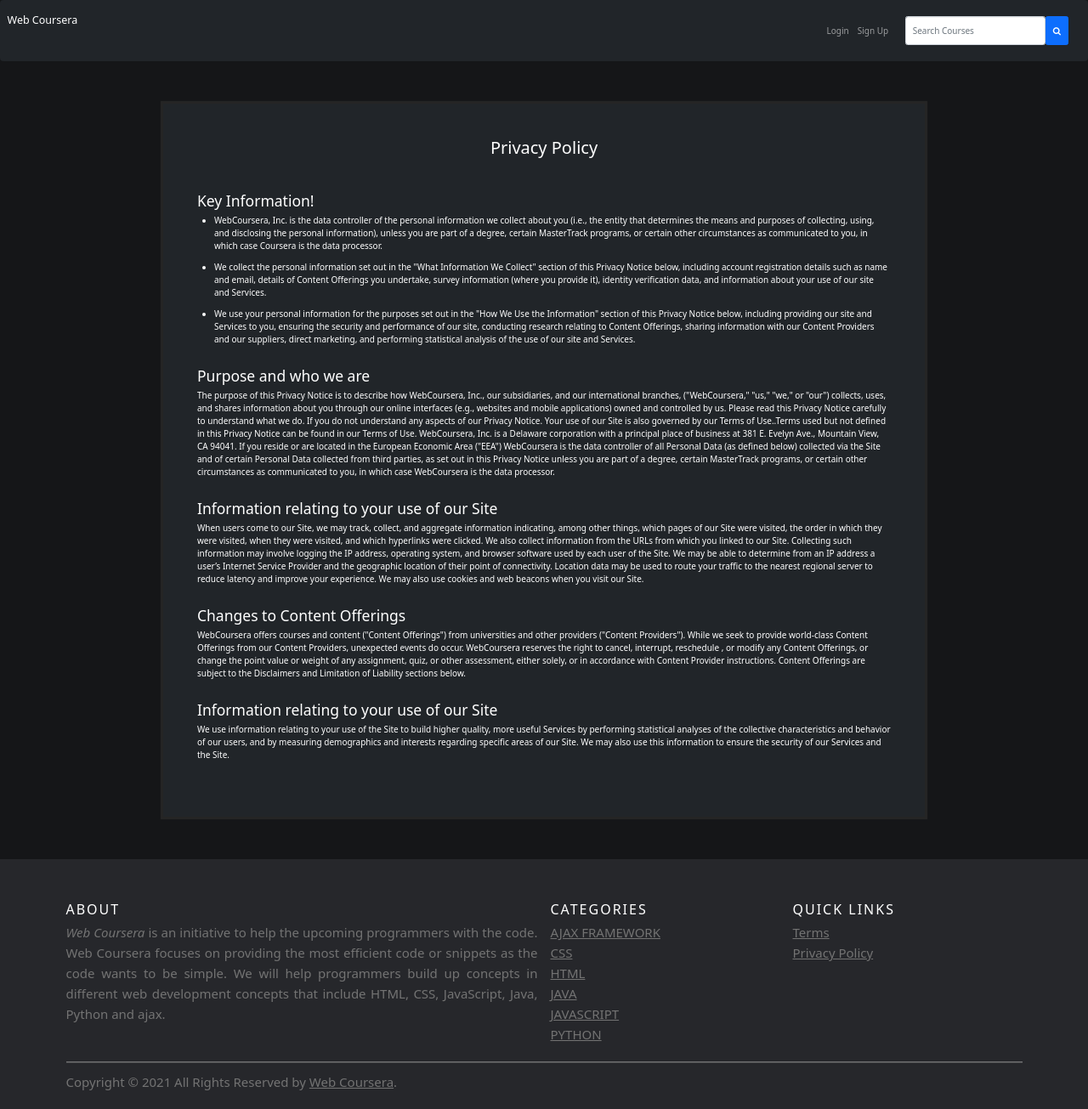
After one commit to rahulkumawat1/Web-Coursera, a PHP site: page /Web-Coursera/policy.php in a window 1280 px wide. The commit adds this page. Shown: the whole page at 85% size. Run offline with PHP 8.4, Linux system fonts and the light colour scheme; data comes from the database, SQL or seed files in the repository; both versions use the stored data as it was after the commit; some libraries are stand-ins or nearby versions.

```diff
--- a/add_announcement.php
+++ b/add_announcement.php
@@ -41,7 +41,8 @@
 
 <body>
     <?php
-    include('header.php')
+    $main = "add_announcement.php";
+    include('header.php');
     ?>
 
     <div class="container mt-4 text-white mb-5">
--- a/footer.php
+++ b/footer.php
@@ -42,14 +42,14 @@
             <div class="col-xs-6 col-md-3">
                 <h6>Quick Links</h6>
                 <ul class="footer-links">
-                    <li><a href="terms.html">Terms</a></li>
-                    <li><a href="policy.html">Privacy Policy</a></li>
-                    <li>
+                    <li><a href="terms.php">Terms</a></li>
+                    <li><a href="policy.php">Privacy Policy</a></li>
+                    <!-- <li>
                         <a href="#">Help and Support</a>
-                    </li>
-                    <li>
+                    </li> -->
+                    <!-- <li>
                         <a href="#">Contact us</a>
-                    </li>
+                    </li> -->
                 </ul>
             </div>
         </div>
@@ -64,7 +64,7 @@
                 </p>
             </div>
 
-            <div class="col-md-4 col-sm-6 col-xs-12">
+            <!-- <div class="col-md-4 col-sm-6 col-xs-12">
                 <ul class="social-icons">
                     <li>
                         <a class="facebook" href="#"><i class="fa fa-facebook"></i></a>
@@ -79,7 +79,7 @@
                         <a class="linkedin" href="#"><i class="fa fa-linkedin"></i></a>
                     </li>
                 </ul>
-            </div>
+            </div> -->
         </div>
     </div>
 </footer>
--- a/header.php
+++ b/header.php
@@ -29,10 +29,10 @@
                     <?php } ?>
                     <?php if ($_SESSION['auth_arr']['admin_flag'] == 1) { ?>
                         <li class="nav-item">
-                            <a class="nav-link" href="add_course.php">AddCourse</a>
+                            <a class="nav-link" <?php if (isset($main) && $main == "add_course.php") { ?> style="color: rgb(238, 237, 237)" <?php } ?> href="add_course.php">AddCourse</a>
                         </li>
                         <li class="nav-item">
-                            <a class="nav-link" href="add_announcement.php">Anouncement</a>
+                            <a class="nav-link" <?php if (isset($main) && $main == "add_announcement.php") { ?> style="color: rgb(238, 237, 237)" <?php } ?> href="add_announcement.php">Anouncement</a>
                         </li>
                     <?php } ?>
                     <li class="nav-item">
@@ -48,7 +48,7 @@
                 <?php } ?>
             </ul>
             <form class="d-flex" action="index.php" method="GET">
-                <input class="form-control" type="search" name="search" placeholder="Search Courses" aria-label="Search" />
+                <input class="form-control" type="search" name="search" placeholder="Search Courses" aria-label="Search" value="<?php echo (isset($_GET['search'])) ? $_GET['search'] : '' ?>" />
                 <button class="btn btn-primary" type="submit">
                     <i class="fa fa-search" aria-hidden="true"></i>
                 </button>
--- /dev/null
+++ b/policy.php
@@ -0,0 +1,114 @@
+<?php
+session_start();
+$auth = false;
+if (isset($_SESSION['auth_arr'])) {
+    $auth = true;
+}
+?>
+
+<!DOCTYPE html>
+
+<head>
+    <title>Web Coursera</title>
+    <link rel="stylesheet" href="../bootstrap-5.1.0-dist/css/bootstrap.min.css" />
+    <link href="https://cdn.jsdelivr.net/npm/bootstrap@5.1.0/dist/css/bootstrap.min.css" rel="stylesheet" integrity="sha384-KyZXEAg3QhqLMpG8r+8fhAXLRk2vvoC2f3B09zVXn8CA5QIVfZOJ3BCsw2P0p/We" crossorigin="anonymous" />
+    <link rel="stylesheet" href="https://cdnjs.cloudflare.com/ajax/libs/font-awesome/4.7.0/css/font-awesome.min.css" />
+    <link rel="stylesheet" href="css/index.css" />
+    <link rel="stylesheet" href="css/terms.css" />
+    <style>
+        .terms {
+            min-height: 90vh;
+            color: white;
+            background-color: #212529;
+            margin: 5rem auto;
+            width: 70%;
+            padding: 4rem 4rem;
+            box-shadow: 0 0 1px 3px #252525;
+        }
+    </style>
+</head>
+
+<body>
+    <?php
+    include('header.php')
+    ?>
+
+    <div class="terms">
+        <h2 style="text-align: center; margin-bottom: 4rem;">Privacy Policy</h2>
+
+        <h3>Key Information!</h3>
+        <ul>
+            <li>
+                <p>WebCoursera, Inc. is the data controller of the personal information we collect about you (i.e., the entity that determines
+                    the means and purposes of collecting, using, and disclosing the personal information), unless you are part of a degree,
+                    certain MasterTrack programs, or certain other circumstances as communicated to you, in which case Coursera is the data
+                    processor.</p>
+            </li>
+            <li>
+                <p>We collect the personal information set out in the "What Information We Collect" section of this Privacy Notice below,
+                    including account registration details such as name and email, details of Content Offerings you undertake, survey
+                    information (where you provide it), identity verification data, and information about your use of our site and Services.</p>
+            </li>
+            <li>
+                <p>We use your personal information for the purposes set out in the "How We Use the Information" section of this Privacy
+                    Notice below, including providing our site and Services to you, ensuring the security and performance of our site,
+                    conducting research relating to Content Offerings, sharing information with our Content Providers and our suppliers,
+                    direct marketing, and performing statistical analysis of the use of our site and Services.</p>
+            </li>
+        </ul>
+
+        <br>
+
+        <h3>Purpose and who we are</h3>
+        <p>The purpose of this Privacy Notice is to describe how WebCoursera, Inc., our subsidiaries, and our international branches,
+            ("WebCoursera," "us," "we," or "our") collects, uses, and shares information about you through our online interfaces (e.g.,
+            websites and mobile applications) owned and controlled by us. Please read this Privacy Notice carefully to understand what we do. If
+            you do not understand any aspects of our Privacy Notice. Your
+            use of our Site is also governed by our Terms of Use..Terms used but not defined in this Privacy Notice can be found in
+            our Terms of Use. WebCoursera, Inc. is a Delaware corporation with a principal place of business at 381 E. Evelyn Ave.,
+            Mountain View, CA 94041. If you reside or are located in the European Economic Area ("EEA") WebCoursera is the data
+            controller of all Personal Data (as defined below) collected via the Site and of certain Personal Data collected from
+            third parties, as set out in this Privacy Notice unless you are part of a degree, certain MasterTrack programs, or
+            certain other circumstances as communicated to you, in which case WebCoursera is the data processor.
+        </p>
+        <br>
+
+        <h3>Information relating to your use of our Site</h3>
+        <p>When users come to our Site, we may track, collect, and aggregate information indicating, among other things, which
+            pages of our Site were visited, the order in which they were visited, when they were visited, and which hyperlinks were
+            clicked. We also collect information from the URLs from which you linked to our Site. Collecting such information may
+            involve logging the IP address, operating system, and browser software used by each user of the Site. We may be able to
+            determine from an IP address a user’s Internet Service Provider and the geographic location of their point of
+            connectivity. Location data may be used to route your traffic to the nearest regional server to reduce latency and
+            improve your experience. We may also use cookies and web beacons when you visit our Site.
+        </p>
+        <br>
+
+        <h3>Changes to Content Offerings</h3>
+        <p>WebCoursera offers courses and content ("Content Offerings") from universities and other providers ("Content
+            Providers").
+            While we seek to provide world-class Content Offerings from our Content Providers, unexpected events do
+            occur. WebCoursera
+            reserves the right to cancel, interrupt, reschedule , or modify any Content Offerings, or change the point
+            value or
+            weight of any assignment, quiz, or other assessment, either solely, or in accordance with Content Provider
+            instructions.
+            Content Offerings are subject to the Disclaimers and Limitation of Liability sections below.
+        </p>
+        <br>
+
+        <h3>Information relating to your use of our Site</h3>
+        <p>We use information relating to your use of the Site to build higher quality, more useful Services by performing
+            statistical analyses of the collective characteristics and behavior of our users, and by measuring demographics and
+            interests regarding specific areas of our Site. We may also use this information to ensure the security of our Services
+            and the Site.
+
+        </p>
+        <br>
+    </div>
+
+
+    <!-- Site footer -->
+    <?php include('footer.php') ?>
+
+</body>
```
Also changed, not shown: add_course.php (+15 -14 lines), course.php (+39 -38 lines), login.php (+6 -6 lines), signup.php (+7 -7 lines), terms.php (added, +90 -0 lines), web_coursera.sql (+17 -14 lines).
